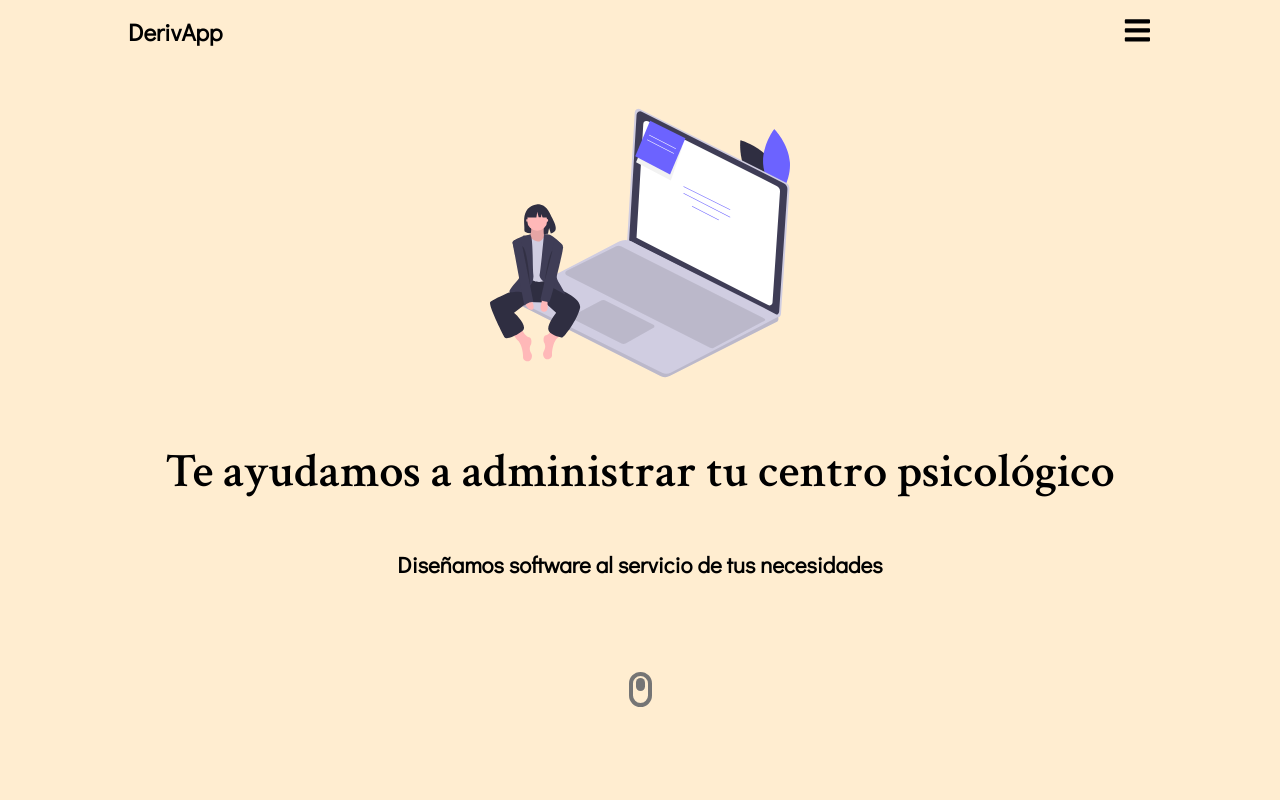
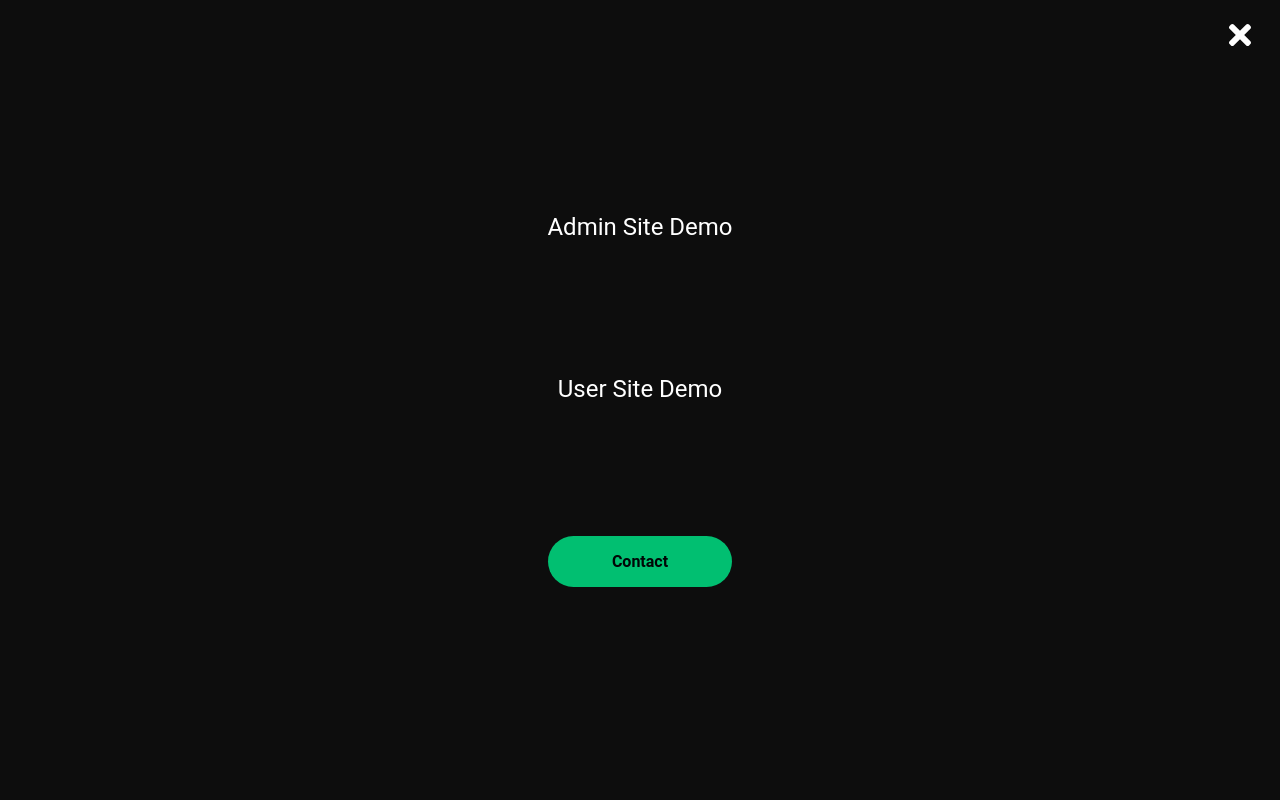
Before and after one commit to GabrielTurrillas/derivapp_landingpage, a Next.js app: page / in a window 1280 px wide. Both pictures are taken after a click on the element 1137 px from the left and 35 px from the top of the page. Shown: the top 800 px of the page. Built offline with nearby package versions, Linux system fonts and the light colour scheme.

Commit message:
sidebar and navbar functionality

```diff
--- a/components/ImageScreen/index.js
+++ b/components/ImageScreen/index.js
@@ -67,8 +67,9 @@ const ImageArea = styled.div`
 const ImageWrapper = styled.div`
   height:fit-content;
   width:fit-content;
+  `
+
+const ImageB = styled.img`
+  border-radius: 15px;
+  box-shadow: 0 10px 6px -6px #777;
 `
-
-const ImageB = styled(Image)`
-  border-radius: 15px;
-`
--- a/components/Navbar/index.js
+++ b/components/Navbar/index.js
@@ -7,13 +7,13 @@ import {
   device
 } from '../../styles';
 
-const Navbar = () => {
+const Navbar = ({ toggle }) => {
   return (
     <>
       <Nav>
         <NavbarContainer>
           <NavLogo>DerivApp</NavLogo>
-          <MobileIcon>
+          <MobileIcon onClick={toggle}>
             <FaBars />
           </MobileIcon>
         </NavbarContainer>
--- a/components/Sidebar/index.js
+++ b/components/Sidebar/index.js
@@ -1,9 +1,129 @@
-const Sidebar = () => {
+import React from 'react';
+import styled from 'styled-components';
+import { FaTimes } from 'react-icons/fa';
+import Link from 'next/link';
+
+const Sidebar = ({ isOpen, toggle }) => {
   return (
-    <div>
-      Sidebar
-    </div>
-  );
+    <>
+      <Container isOpen={isOpen} onClick={toggle}>
+        <Icon onClick={toggle}>
+          <CloseIcon />
+        </Icon>
+        <SidebarWrapper>
+          <SidebarMenu>
+            <A href="/" onClick={toggle}>
+              Admin Site Demo
+            </A>
+            <A href="/" onClick={toggle}>
+              User Site Demo
+            </A>
+            <SideBtnWrap>
+              <A href="/contact" passHref>
+                <SidebarRoute>Contact</SidebarRoute>
+              </A>
+            </SideBtnWrap>
+          </SidebarMenu>
+        </SidebarWrapper>
+      </Container>
+    </>
+  )
 }
 
-export default Sidebar;
+export default Sidebar
+
+
+const Container = styled.aside`
+  position:fixed;
+  z-index:1000;
+  width:100%;
+  height:100%;
+  background:#0d0d0d;
+  display:grid;
+  align-items:center;
+  top:0;
+  left:0;
+  transition:0.3s ease-in-out;
+  opacity:${({ isOpen }) => isOpen ? '100%' : '0'};
+  top: ${({ isOpen }) => isOpen ? '0' : '-100%'};
+`
+
+const CloseIcon = styled(FaTimes)`
+  color: #fff;
+`;
+
+const Icon = styled.div`
+  position: absolute;
+  top:1.2rem;
+  right:1.5rem;
+  background:transparent;
+  font-size: 2rem;
+  cursor: pointer;
+  outline: none;
+`;
+
+const SidebarWrapper = styled.div`
+  color: #fff;
+`;
+
+const SidebarMenu = styled.ul`
+  display:flex;
+  flex-direction:column;
+  height:80vh;
+  justify-content:space-evenly;
+  align-items:center;
+  text-align:center;
+  @media screen and (max-width:480px) {
+    grid-template-rows: repeat(6, 60px);
+  }
+`;
+
+const A = styled.a`
+display: flex;
+align-items: center;
+justify-content: center;
+font-size: 1.5rem;
+text-decoration:none;
+list-style:none;
+transition: 0.2s ease-in-out;
+color: #fff;
+cursor: pointer;
+&:hover {
+  color: #01bf71;
+  transition: 0.2s ease-in-out;
+}
+`
+
+const SideBtnWrap = styled.div`
+display: flex;
+justify-content: center;
+font-weight: bold;
+`
+
+const SidebarRoute = styled.a`
+border-radius: 50px;
+background: #01bf71;
+white-space: nowrap;
+padding: 16px 64px;
+color: #010606;
+font-size: 16px;
+outline: none;
+border: none;
+cursor: pointer;
+transition: all 0.2s ease-in-out;
+text-decoration: none;
+&:hover {
+  transition: all 0.2s ease-in-out;
+  background: #fff;
+  color:#010606;
+}
+`
+const SwitchDiv = styled.div`
+  display:flex;
+  align-items:center;
+`
+
+const Text = styled.p`
+  margin-right:1rem;
+  font-size:1.5rem;
+`
--- a/components/index.js
+++ b/components/index.js
@@ -7,3 +7,4 @@ export { default as Footer } from './Footer';
 export { default as ScrollIndicator } from './ScrollIndicator';
 export { default as Button } from './Button';
 export { default as Navbar } from './Navbar';
+export { default as Sidebar } from './Sidebar';
--- a/pages/index.js
+++ b/pages/index.js
@@ -1,15 +1,22 @@
+import { useState } from 'react'
 import Head from 'next/head'
 import {
   Navbar,
   Hero,
   ImageScreen,
-  Footer
+  Footer,
+  Sidebar
 } from '../components'
 
 export default function Home() {
+  const [isOpen, setIsOpen] = useState(false)
+  const toggle = () => {
+    setIsOpen(!isOpen)
+  }
   return (
     <>
-      <Navbar />
+      <Sidebar isOpen={isOpen} toggle={toggle} />
+      <Navbar toggle={toggle} />
       <Hero />
       <ImageScreen />
       <Footer />
```
Also changed, not shown: pages/contact.js (added, +15 -0 lines).
